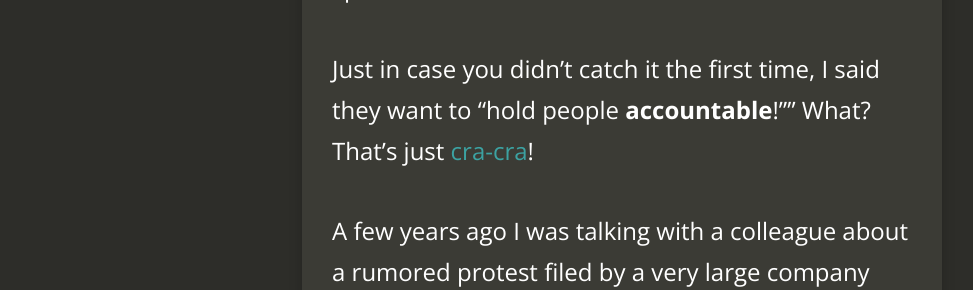
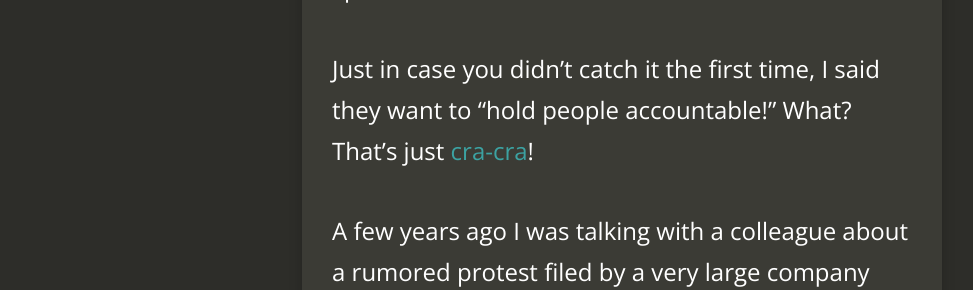
Before and after one commit to jgarr16/jrgarrigues.github.io, a Jekyll site: the page built from _posts/2017-10-11-litigious.md, in a window 1280 px wide and 900 px high, scrolled down 379 px. Shown: the part 208-498 px from the top of the window, without its empty margins (18-991 px from the left). Built offline with Jekyll 4.4.1, drawn with Linux system fonts in a browser that asks for light colours; nearby versions of some CDN libraries; our own code applies the rules of GitHub Pages for plain Markdown files; comment, search, counter and statistics services are not loaded.

```diff
--- a/_posts/2017-10-11-litigious.md
+++ b/_posts/2017-10-11-litigious.md
@@ -9,7 +9,7 @@ This morning I spied an [article](http://www.nextgov.com/defense/2017/10/defense
 
 --pause for effect--
 
-Just in case you didn't catch it the first time, I said they want to "hold people **accountable**!"" What? That's just [cra-cra](http://www.urbandictionary.com/define.php?term=cra%20cra)!
+Just in case you didn't catch it the first time, I said they want to "hold people accountable!" What? That's just [cra-cra](http://www.urbandictionary.com/define.php?term=cra%20cra)!
 
 A few years ago I was talking with a colleague about a rumored protest filed by a very large company that provided support services to government agencies in the Baltimore-Washington, D.C. area. It seems that the company in question were unsuccessful in their bid to continue providing services to the government. Apparently, they were incumbents from a prior contract and felt that since they'd held the job in the past that they were the obvious choice to keep doing so in the future. But the people that manage contracts for the government (called Contracting Officers) deemed otherwise and awarded the contract to someone else - so, they sued!
 
```
